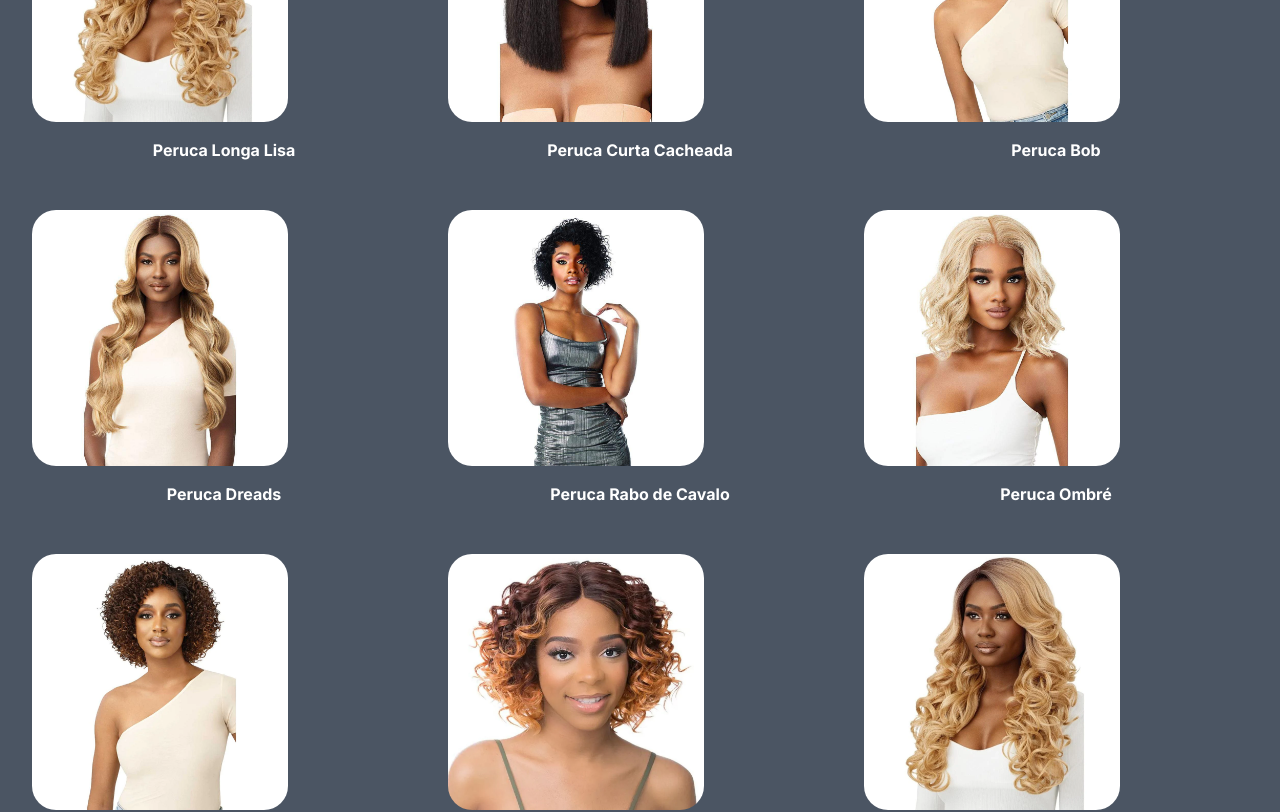
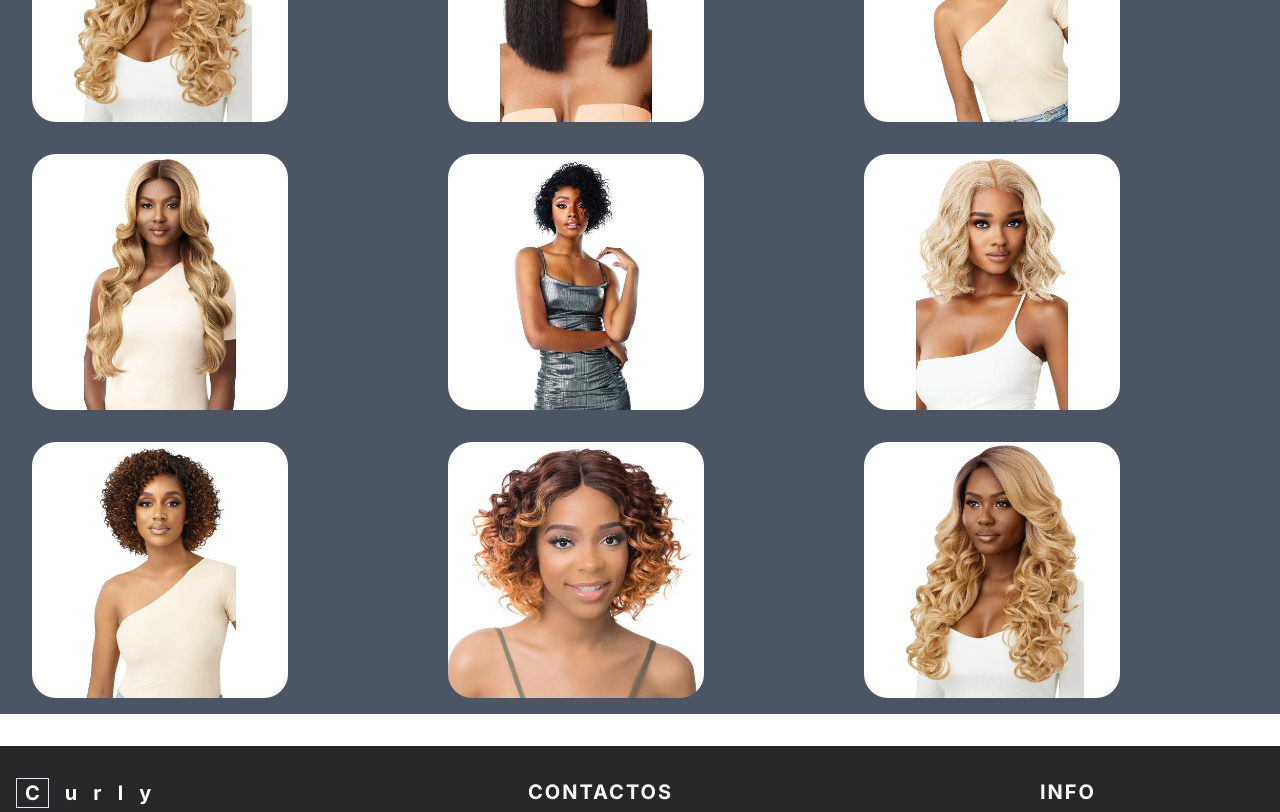
Before and after one commit to teosoares10/hair-salon, a Next.js app: page / in a window 1280 px wide. Shown: the part 1380-2192 px from the top of the page. Built offline with nearby package versions, Linux system fonts and the light colour scheme.

Commit message:
refactor(product-item): remove title component

```diff
--- a/src/components/product-item.tsx
+++ b/src/components/product-item.tsx
@@ -3,11 +3,10 @@ import Image from "next/image"
 import Link from "next/link"
 import { Typography } from "./ui/typography"
 
-export const ProductItem = ({ title, img, alt, href }: ProductItemProps) => {
+export const ProductItem = ({ img, alt, href }: ProductItemProps) => {
     return (
         <Link href={href} className="inline-block w-[24rem]">
             <Image src={img} alt={`${alt}`} width={555} height={255} className="size-[16rem] rounded-3xl" />
-            <Typography as="h4" className="my-4 font-bold">{title}</Typography>
         </Link>
     )
 }
```
